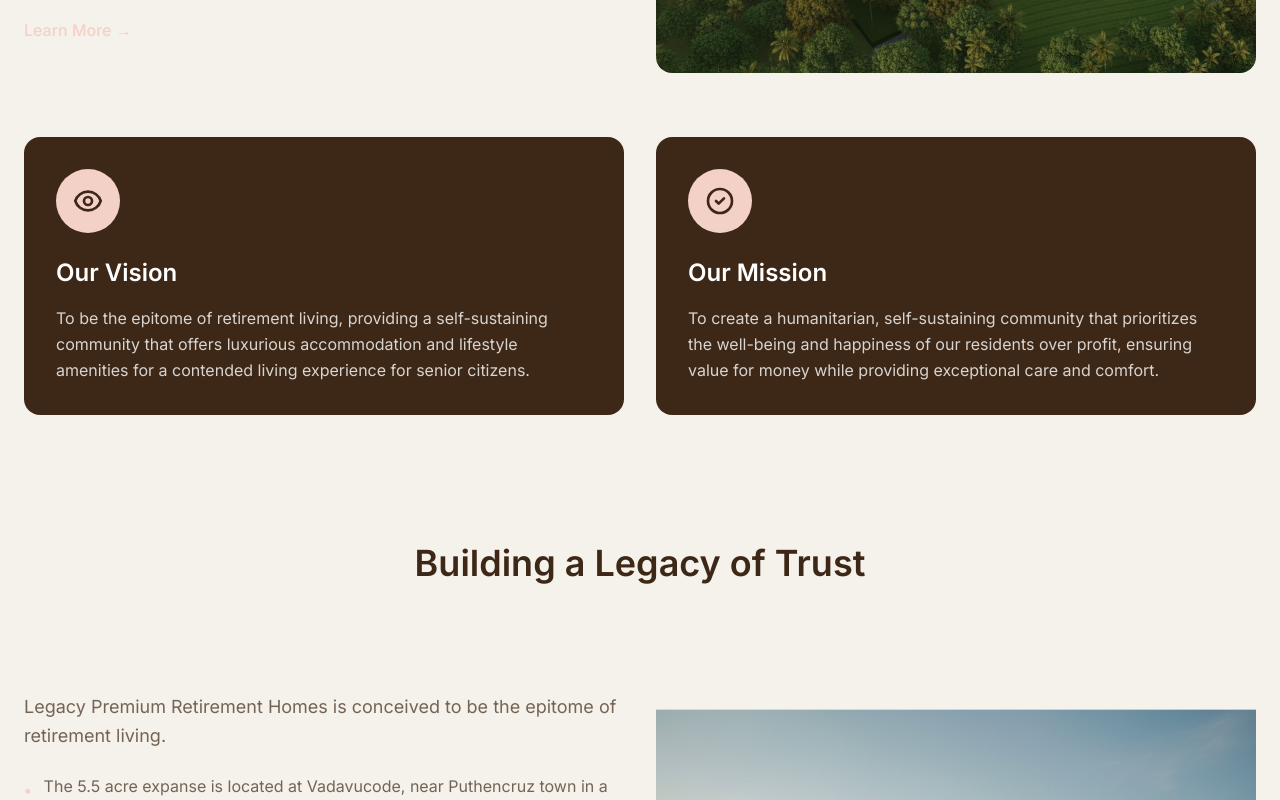
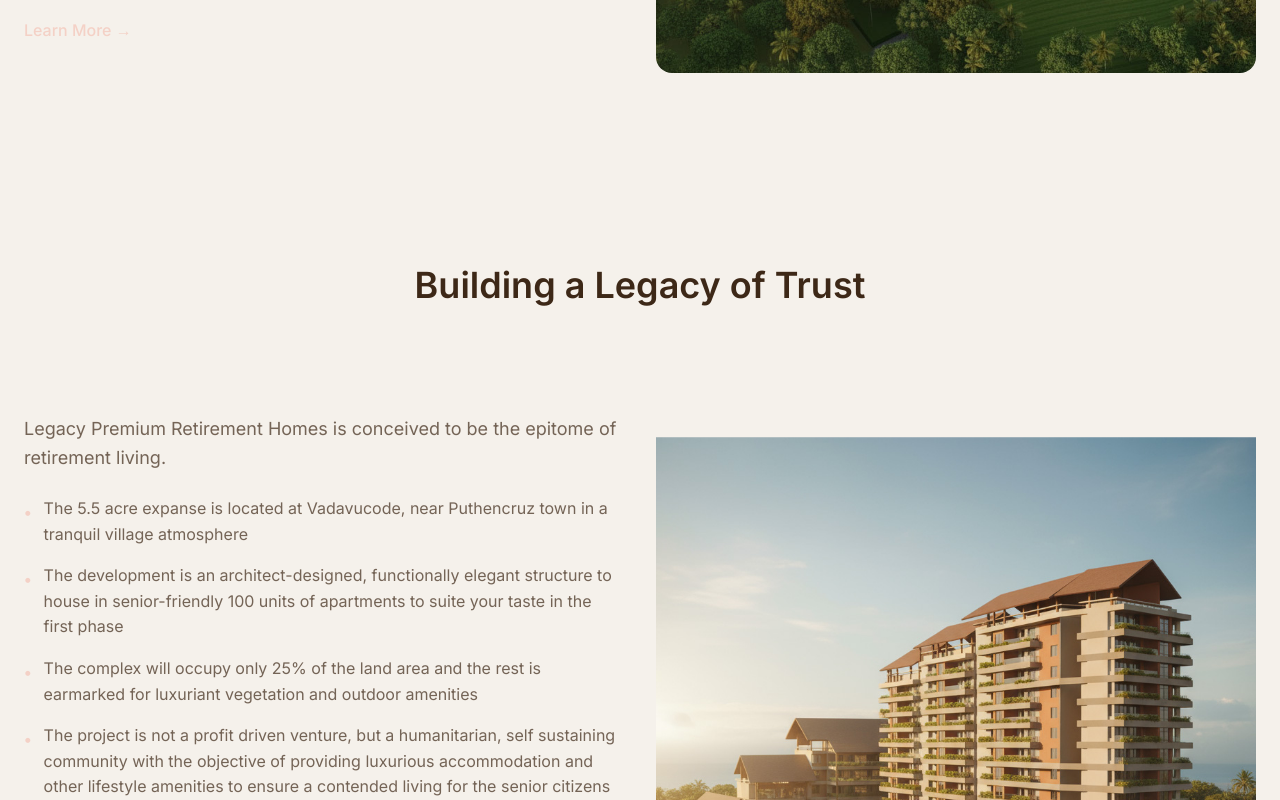
Before and after one commit to akhilbhadrangirija/legacy_website, a Next.js app: page / in a window 1280 px wide. Shown: the part 1360-2160 px from the top of the page. Built offline with nearby package versions, Linux system fonts and the light colour scheme; no server answers.

Commit message:
Hide vision and mission

```diff
--- a/components/AboutSection.js
+++ b/components/AboutSection.js
@@ -75,7 +75,7 @@ export default function AboutSection() {
         </div>
 
         {/* Vision & Mission */}
-        <div className="grid md:grid-cols-2 gap-8">
+        {/* <div className="grid md:grid-cols-2 gap-8">
           <motion.div
             className="bg-dark-brown rounded-2xl p-8"
             initial={{ opacity: 0, y: 30 }}
@@ -116,7 +116,7 @@ export default function AboutSection() {
               exceptional care and comfort.
             </p>
           </motion.div>
-        </div>
+        </div> */}
       </div>
     </section>
   )
```
